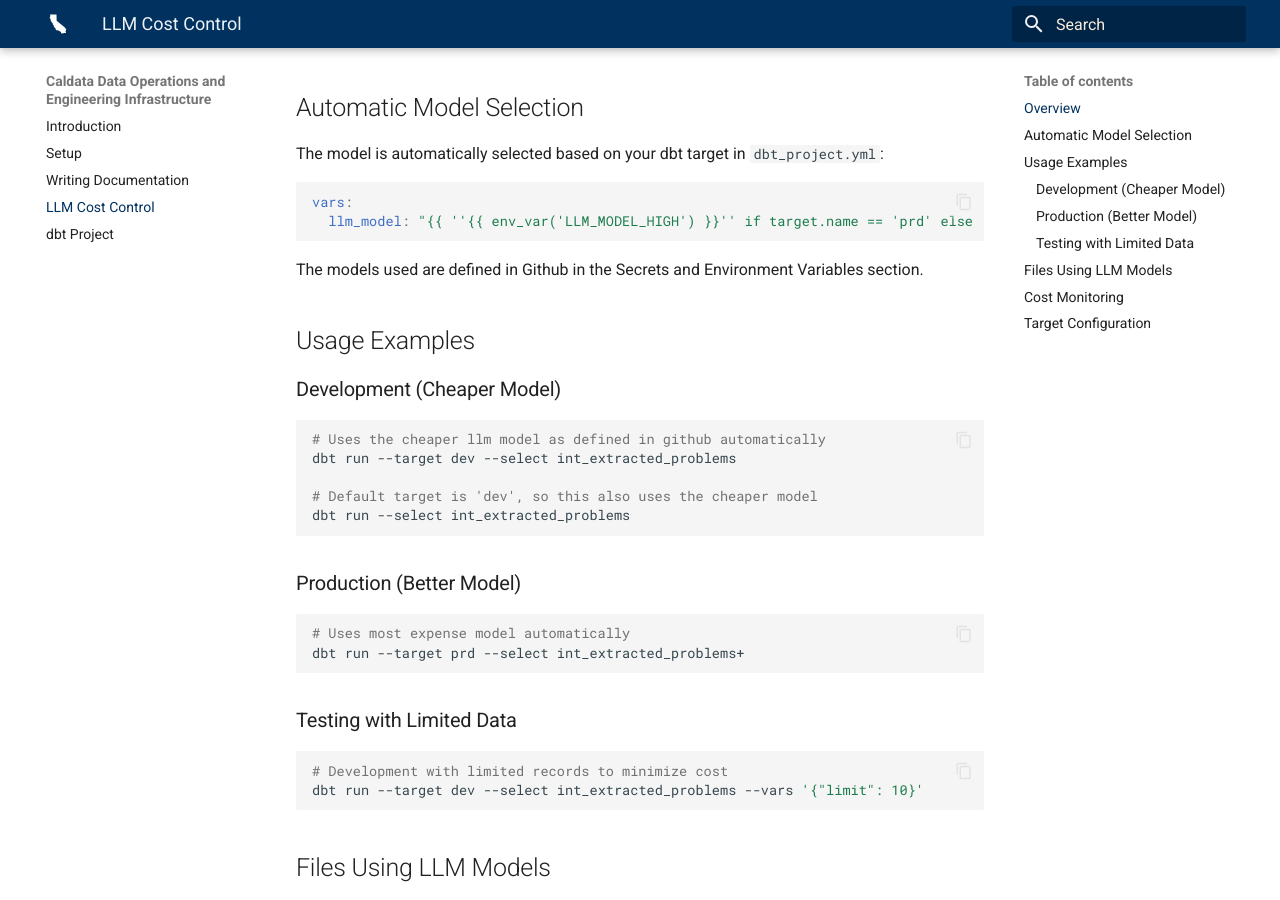
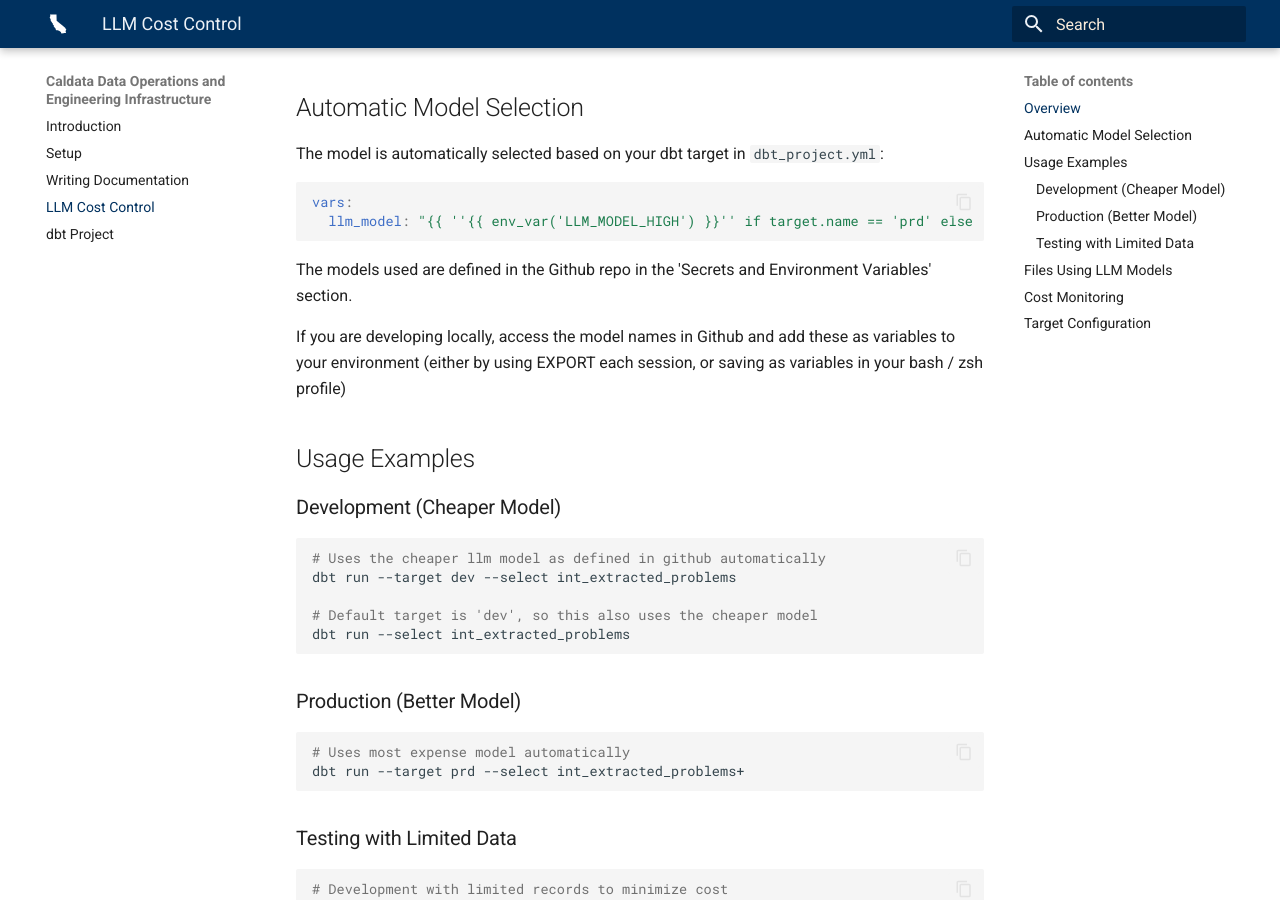
Before and after one commit to cagov/caldata-engaged-california, an MkDocs documentation site: the page built from docs/llm-cost-control.md, in a window 1280 px wide and 900 px high, scrolled down 333 px. Built offline with MkDocs 1.6.1 and Material for MkDocs 9.7.7, drawn with Linux system fonts in a browser that asks for light colours.

Commit message:
updated llm cost control doc

````diff
--- a/docs/llm-cost-control.md
+++ b/docs/llm-cost-control.md
@@ -13,7 +13,10 @@ The model is automatically selected based on your dbt target in `dbt_project.yml
 vars:
   llm_model: "{{ ''{{ env_var('LLM_MODEL_HIGH') }}'' if target.name == 'prd' else ''{{ env_var('LLM_MODEL_LOW') }}' }}"
 ```
-The models used are defined in Github in the Secrets and Environment Variables section.
+The models used are defined in the Github repo in the 'Secrets and Environment Variables' section.
+
+If you are developing locally, access the model names in Github and add these as variables to your environment (either
+by using EXPORT each session, or saving as variables in your bash / zsh profile)
 
 ## Usage Examples
 
````
